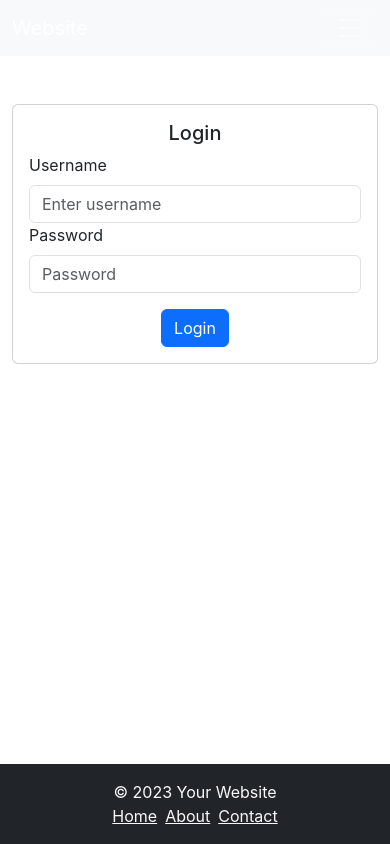
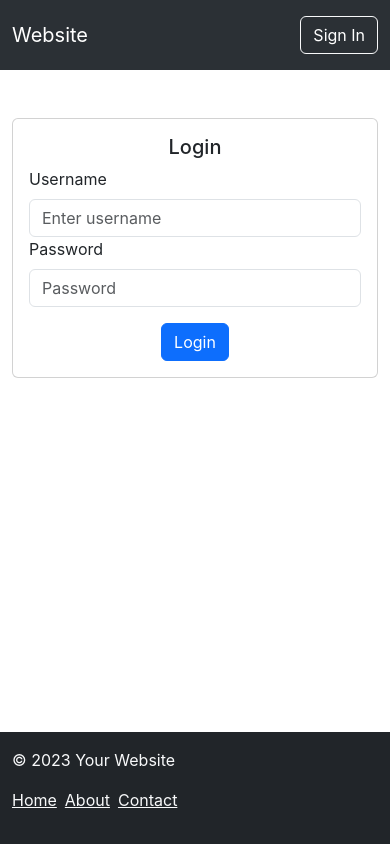
Before and after one commit to zanderthuo/frontend_assessment, a React (Create React App) app: page /login in a window 390 px wide. Built offline with nearby package versions, Linux system fonts and the light colour scheme; the HTML template or start-up script is replaced by a standard one.

Commit message:
Fixed responsive issue for header and footer

```diff
--- a/src/components/Footer.js
+++ b/src/components/Footer.js
@@ -5,14 +5,12 @@ const Footer = () => {
   return (
     <footer className="mt-auto py-3 bg-dark text-light">
       <Container>
-        <Row className="align-items-center">
-          <Col xs={12} md={6}>
-            <p className="mb-0 text-center text-md-left">
-              © {new Date().getFullYear()} Your Website
-            </p>
+        <Row>
+          <Col md={6}>
+            <p>© {new Date().getFullYear()} Your Website</p>
           </Col>
-          <Col xs={12} md={6}>
-            <ul className="list-inline text-center text-md-right mb-0">
+          <Col md={6} className="text-md-right">
+            <ul className="list-inline">
               <li className="list-inline-item">
                 <a href="#home" className="text-light">Home</a>
               </li>
--- a/src/components/Header.js
+++ b/src/components/Header.js
@@ -21,34 +21,34 @@ const Header = () => {
   };
 
   return (
-    <Navbar bg="dark" variant="dark" expand="lg" className="bg-body-tertiary">
+    <Navbar bg="dark" data-bs-theme="dark" className="bg-body-tertiary">
       <Container fluid>
         <Navbar.Brand href="/">Website</Navbar.Brand>
         <Navbar.Toggle aria-controls="basic-navbar-nav" />
         <Navbar.Collapse id="basic-navbar-nav">
-          {isLoggedIn && (
+          {isLoggedIn && ( // Only show the Applications Nav.Link if user is logged in
             <Nav className="me-auto">
               <Nav.Link href="/all-application">Applications</Nav.Link>
             </Nav>
           )}
-          <Nav className="ms-auto">
+        </Navbar.Collapse>
+        <Navbar.Collapse className="justify-content-end">
           <Navbar.Text>
-              {isLoggedIn ? (
+            {isLoggedIn ? ( // Conditionally render Sign Out button if user is logged in
               <Button variant="outline-light" onClick={handleSignout}>
                 Sign Out
               </Button>
             ) : (
-                <Button variant="outline-light" href="/login">
+              <Button variant="outline-light" href="/login"> {/* Show Sign In button if not logged in */}
                 Sign In
               </Button>
             )}
           </Navbar.Text>
-            {isLoggedIn && (
+          {isLoggedIn && ( // Show username if user is logged in
             <Navbar.Text>
               Signed in as: <a href="#login">{username}</a>
             </Navbar.Text>
           )}
-          </Nav>
         </Navbar.Collapse>
       </Container>
     </Navbar>
```
Lines whose indentation alone changed are shown as unchanged.
